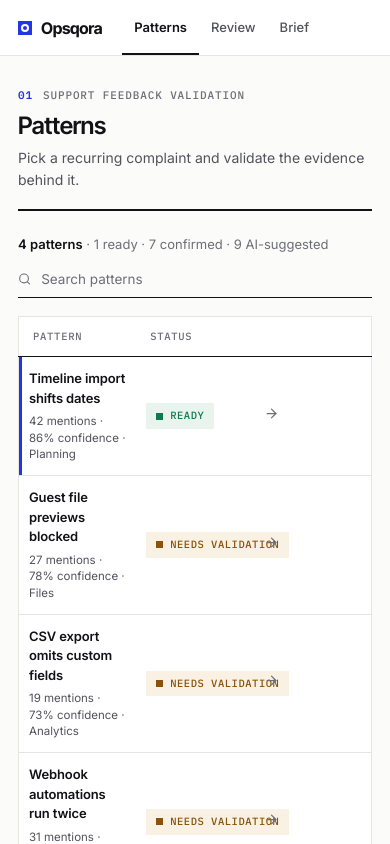
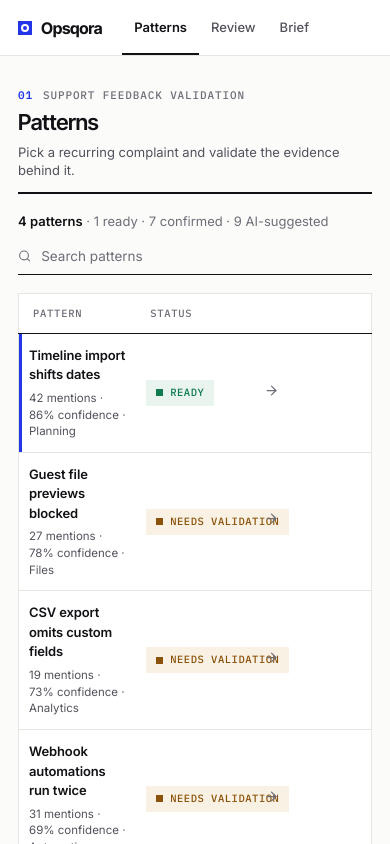
Before and after one commit to mich-mayer/opsqora, a React (Vite) app: page / in a window 390 px wide. Built offline with nearby package versions, Linux system fonts and the light colour scheme.

Commit message:
fix(layout): compact operational screen heads

```diff
--- a/src/styles.css
+++ b/src/styles.css
@@ -650,33 +650,44 @@ table {
 
 .screen-head {
   display: flex;
-  align-items: flex-end;
+  align-items: center;
   justify-content: space-between;
   gap: 24px;
   border-bottom: 2px solid var(--rule);
-  padding-bottom: 18px;
-  margin-bottom: 24px;
+  padding-bottom: 12px;
+  margin-bottom: 18px;
+}
+
+.screen-head-copy {
+  display: grid;
+  grid-template-columns: auto auto minmax(0, 1fr);
+  align-items: baseline;
+  gap: 8px 14px;
+  min-width: 0;
 }
 
 .screen-head h1 {
-  font: 600 clamp(24px, 3vw, 34px)/1.08 var(--font-display);
+  font: 600 clamp(22px, 2.3vw, 30px)/1.08 var(--font-display);
   letter-spacing: -0.02em;
-  margin-top: 10px;
+  margin: 0;
 }
 
 .screen-head .lede {
-  font-size: 14px;
-  line-height: 1.55;
+  font-size: 13px;
+  line-height: 1.4;
   color: var(--ink-2);
   max-width: 560px;
-  margin-top: 8px;
+  margin: 0;
+}
+
+.screen-head .kicker {
+  white-space: nowrap;
 }
 
 .screen-head-aside {
   display: flex;
   gap: 8px;
   flex: none;
-  padding-bottom: 4px;
 }
 
 /* ============================================================
@@ -2439,7 +2450,15 @@ table {
   .screen-head {
     flex-direction: column;
     align-items: flex-start;
-    gap: 14px;
+    gap: 10px;
+  }
+
+  .screen-head-copy {
+    grid-template-columns: auto minmax(0, 1fr);
+  }
+
+  .screen-head .lede {
+    grid-column: 1 / -1;
   }
 
   .stat-band {
@@ -2684,6 +2703,10 @@ table {
     font-size: 12px;
   }
 
+  .screen-head-copy {
+    grid-template-columns: 1fr;
+  }
+
   .stat-value {
     font-size: 24px;
   }
@@ -2699,10 +2722,6 @@ table {
     padding: 9px 10px;
   }
 
-  .review-switch button span {
-    display: block;
-  }
-
   .segmented {
     display: grid;
     grid-template-columns: repeat(2, minmax(0, 1fr));
```
